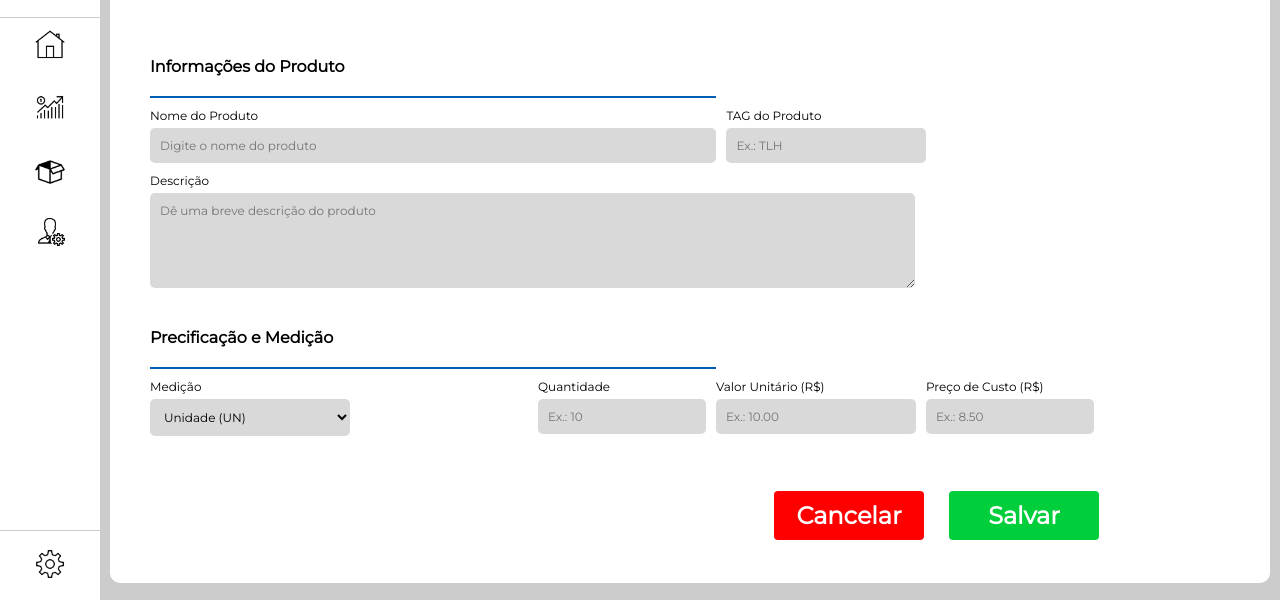
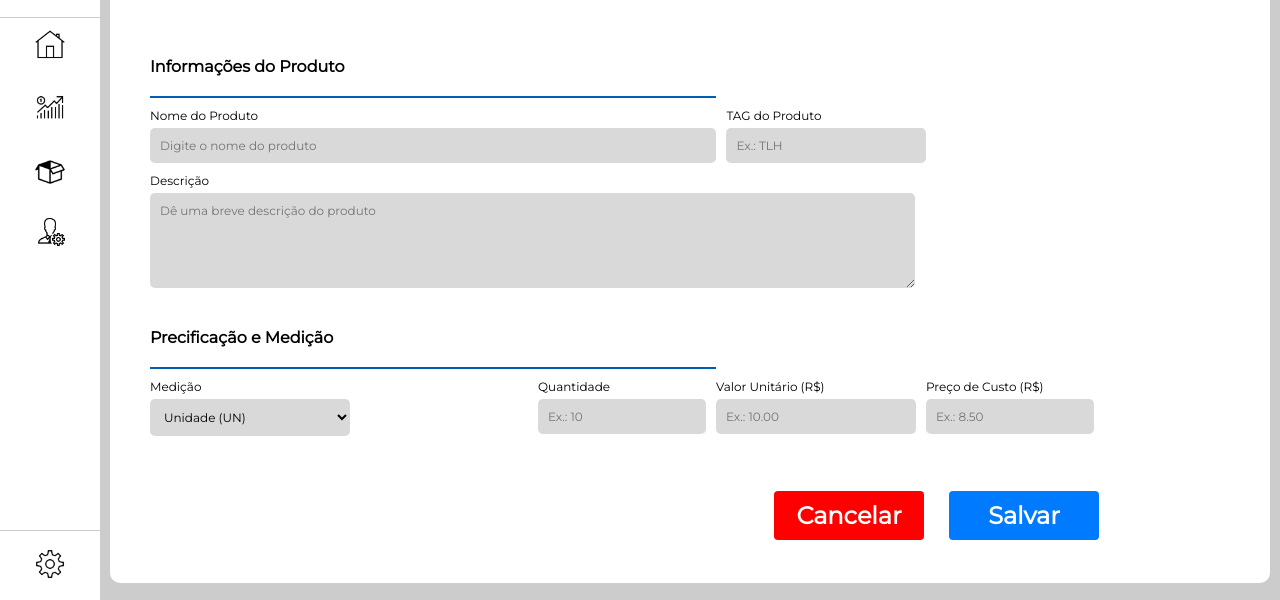
Before and after one commit to ErnaneMoraes/Back-end-Dev, a website with bundled scripts: page public/cad_produto.html in a window 1280 px wide. Shown: the part 203-803 px from the top of the page. Built offline with nearby package versions, Linux system fonts and the light colour scheme; a web font is replaced by a local one.

Commit message:
Botao salvar

```diff
--- a/public/css/cadPodutos.css
+++ b/public/css/cadPodutos.css
@@ -67,3 +67,7 @@
     background-color: #ddd;
     color: #000;
 }
+
+.btn_salvar {
+    background-color: #007BFF;
+}
```
